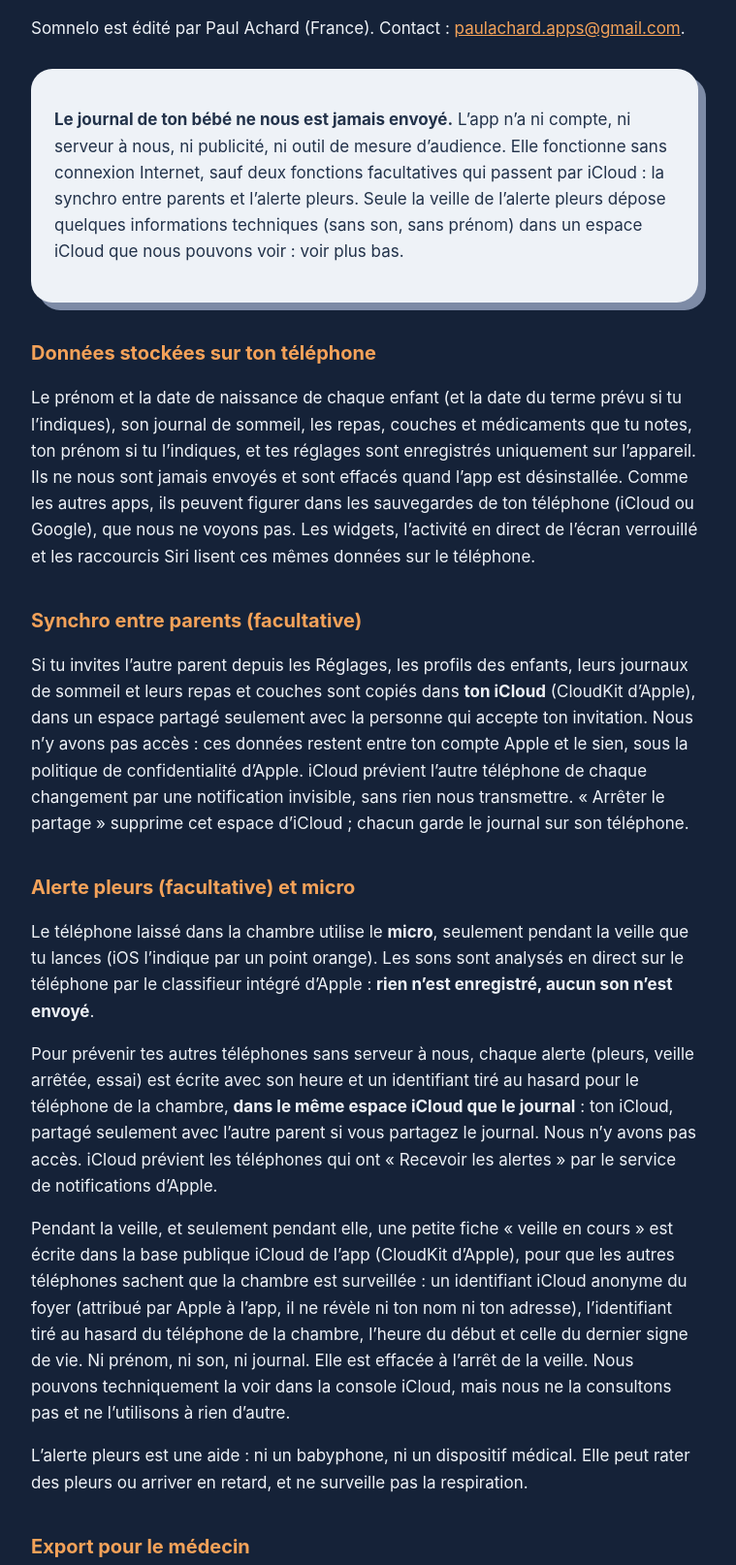
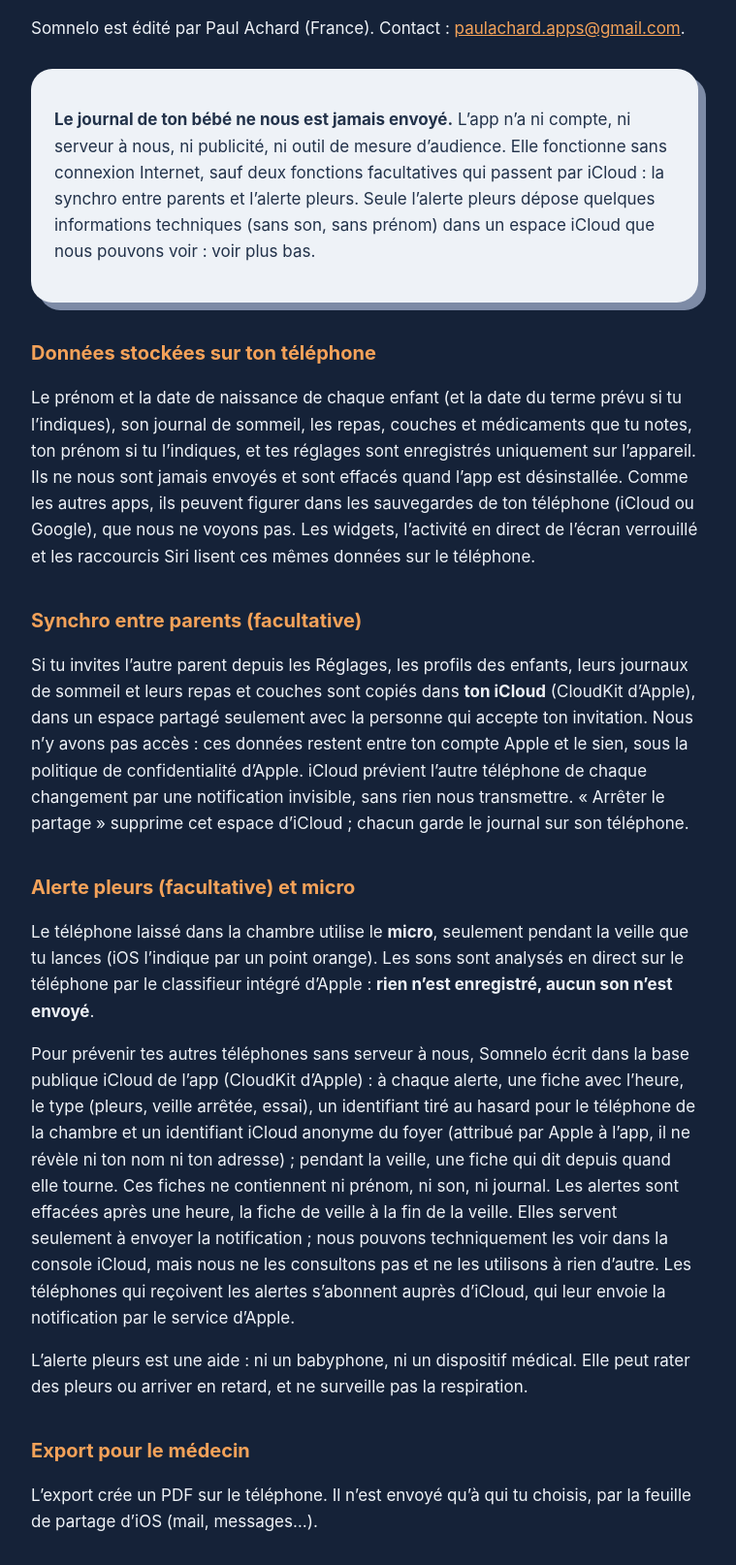
Before and after one commit to paul-achard/paul-achard.github.io, a plain HTML site: page somnelo/confidentialite.html in a window 1280 px wide. Shown: the part 287-1901 px from the top of the page at 97% size, without its empty margins (264-1023 px from the left). Drawn offline with Linux system fonts and the light colour scheme.

Commit message:
Somnelo : l’alerte pleurs repasse par la base publique (#12)
* Somnelo : confidentialité et assistance à jour (alerte pleurs, micro, repas, export)

Co-Authored-By: Claude Opus 5.5 <noreply@anthropic.com>
Claude-Session: https://claude.ai/code/session_01UzVbQHWf33WAe28pqrGfYM

* Somnelo : alertes pleurs dans l’iCloud du journal, seule la veille reste dans la base publique

Co-Authored-By: Claude Opus 5.5 <noreply@anthropic.com>
Claude-Session: https://claude.ai/code/session_01UzVbQHWf33WAe28pqrGfYM

* Somnelo : l’alerte pleurs repasse par la base publique (défait #11)

Co-Authored-By: Claude Opus 5.5 <noreply@anthropic.com>
Claude-Session: https://claude.ai/code/session_01UzVbQHWf33WAe28pqrGfYM

---------

Co-authored-by: Claude <noreply@anthropic.com>

```diff
--- a/somnelo/confidentialite.html
+++ b/somnelo/confidentialite.html
@@ -6,15 +6,14 @@
 <h1>Politique de <span>confidentialité</span></h1>
 <p class="lead">Dernière mise à jour : 20 novembre 2026 (alerte pleurs, repas et couches, sons, export)</p>
 <p>Somnelo est édité par Paul Achard (France). Contact : <a href="mailto:paulachard.apps@gmail.com">paulachard.apps@gmail.com</a>.</p>
-<div class="card"><p><strong>Le journal de ton bébé ne nous est jamais envoyé.</strong> L’app n’a ni compte, ni serveur à nous, ni publicité, ni outil de mesure d’audience. Elle fonctionne sans connexion Internet, sauf deux fonctions facultatives qui passent par iCloud : la synchro entre parents et l’alerte pleurs. Seule la veille de l’alerte pleurs dépose quelques informations techniques (sans son, sans prénom) dans un espace iCloud que nous pouvons voir : voir plus bas.</p></div>
+<div class="card"><p><strong>Le journal de ton bébé ne nous est jamais envoyé.</strong> L’app n’a ni compte, ni serveur à nous, ni publicité, ni outil de mesure d’audience. Elle fonctionne sans connexion Internet, sauf deux fonctions facultatives qui passent par iCloud : la synchro entre parents et l’alerte pleurs. Seule l’alerte pleurs dépose quelques informations techniques (sans son, sans prénom) dans un espace iCloud que nous pouvons voir : voir plus bas.</p></div>
 <h2>Données stockées sur ton téléphone</h2>
 <p>Le prénom et la date de naissance de chaque enfant (et la date du terme prévu si tu l’indiques), son journal de sommeil, les repas, couches et médicaments que tu notes, ton prénom si tu l’indiques, et tes réglages sont enregistrés uniquement sur l’appareil. Ils ne nous sont jamais envoyés et sont effacés quand l’app est désinstallée. Comme les autres apps, ils peuvent figurer dans les sauvegardes de ton téléphone (iCloud ou Google), que nous ne voyons pas. Les widgets, l’activité en direct de l’écran verrouillé et les raccourcis Siri lisent ces mêmes données sur le téléphone.</p>
 <h2>Synchro entre parents (facultative)</h2>
 <p>Si tu invites l’autre parent depuis les Réglages, les profils des enfants, leurs journaux de sommeil et leurs repas et couches sont copiés dans <strong>ton iCloud</strong> (CloudKit d’Apple), dans un espace partagé seulement avec la personne qui accepte ton invitation. Nous n’y avons pas accès : ces données restent entre ton compte Apple et le sien, sous la politique de confidentialité d’Apple. iCloud prévient l’autre téléphone de chaque changement par une notification invisible, sans rien nous transmettre. « Arrêter le partage » supprime cet espace d’iCloud ; chacun garde le journal sur son téléphone.</p>
 <h2>Alerte pleurs (facultative) et micro</h2>
 <p>Le téléphone laissé dans la chambre utilise le <strong>micro</strong>, seulement pendant la veille que tu lances (iOS l’indique par un point orange). Les sons sont analysés en direct sur le téléphone par le classifieur intégré d’Apple : <strong>rien n’est enregistré, aucun son n’est envoyé</strong>.</p>
-<p>Pour prévenir tes autres téléphones sans serveur à nous, chaque alerte (pleurs, veille arrêtée, essai) est écrite avec son heure et un identifiant tiré au hasard pour le téléphone de la chambre, <strong>dans le même espace iCloud que le journal</strong> : ton iCloud, partagé seulement avec l’autre parent si vous partagez le journal. Nous n’y avons pas accès. iCloud prévient les téléphones qui ont « Recevoir les alertes » par le service de notifications d’Apple.</p>
-<p>Pendant la veille, et seulement pendant elle, une petite fiche « veille en cours » est écrite dans la base publique iCloud de l’app (CloudKit d’Apple), pour que les autres téléphones sachent que la chambre est surveillée : un identifiant iCloud anonyme du foyer (attribué par Apple à l’app, il ne révèle ni ton nom ni ton adresse), l’identifiant tiré au hasard du téléphone de la chambre, l’heure du début et celle du dernier signe de vie. Ni prénom, ni son, ni journal. Elle est effacée à l’arrêt de la veille. Nous pouvons techniquement la voir dans la console iCloud, mais nous ne la consultons pas et ne l’utilisons à rien d’autre.</p>
+<p>Pour prévenir tes autres téléphones sans serveur à nous, Somnelo écrit dans la base publique iCloud de l’app (CloudKit d’Apple) : à chaque alerte, une fiche avec l’heure, le type (pleurs, veille arrêtée, essai), un identifiant tiré au hasard pour le téléphone de la chambre et un identifiant iCloud anonyme du foyer (attribué par Apple à l’app, il ne révèle ni ton nom ni ton adresse) ; pendant la veille, une fiche qui dit depuis quand elle tourne. Ces fiches ne contiennent ni prénom, ni son, ni journal. Les alertes sont effacées après une heure, la fiche de veille à la fin de la veille. Elles servent seulement à envoyer la notification ; nous pouvons techniquement les voir dans la console iCloud, mais nous ne les consultons pas et ne les utilisons à rien d’autre. Les téléphones qui reçoivent les alertes s’abonnent auprès d’iCloud, qui leur envoie la notification par le service d’Apple.</p>
 <p>L’alerte pleurs est une aide : ni un babyphone, ni un dispositif médical. Elle peut rater des pleurs ou arriver en retard, et ne surveille pas la respiration.</p>
 <h2>Export pour le médecin</h2>
 <p>L’export crée un PDF sur le téléphone. Il n’est envoyé qu’à qui tu choisis, par la feuille de partage d’iOS (mail, messages…).</p>
@@ -27,7 +26,7 @@
 <h2>Mineurs</h2>
 <p>Somnelo s’adresse aux parents. Les informations sur l’enfant restent sur le téléphone (et dans l’iCloud des parents s’ils activent la synchro) : nous ne recevons aucune donnée concernant un mineur.</p>
 <h2>Tes droits</h2>
-<p>Nous ne détenons rien qui permette de t’identifier : désinstaller l’app efface tout ce qui est sur le téléphone, « Arrêter le partage » efface la copie iCloud, et la fiche de veille s’efface à l’arrêt de la veille. Pour toute question ou demande : <a href="mailto:paulachard.apps@gmail.com">paulachard.apps@gmail.com</a>.</p>
+<p>Nous ne détenons rien qui permette de t’identifier : désinstaller l’app efface tout ce qui est sur le téléphone, « Arrêter le partage » efface la copie iCloud, et les fiches de l’alerte pleurs s’effacent d’elles-mêmes. Pour toute question ou demande : <a href="mailto:paulachard.apps@gmail.com">paulachard.apps@gmail.com</a>.</p>
 <h2>Modifications</h2>
 <p>Toute modification de cette politique sera publiée sur cette page, notamment à l’arrivée d’une nouvelle fonction.</p>
 <footer><a href="./">Assistance Somnelo</a> · © 2026 Paul Achard</footer>
```
